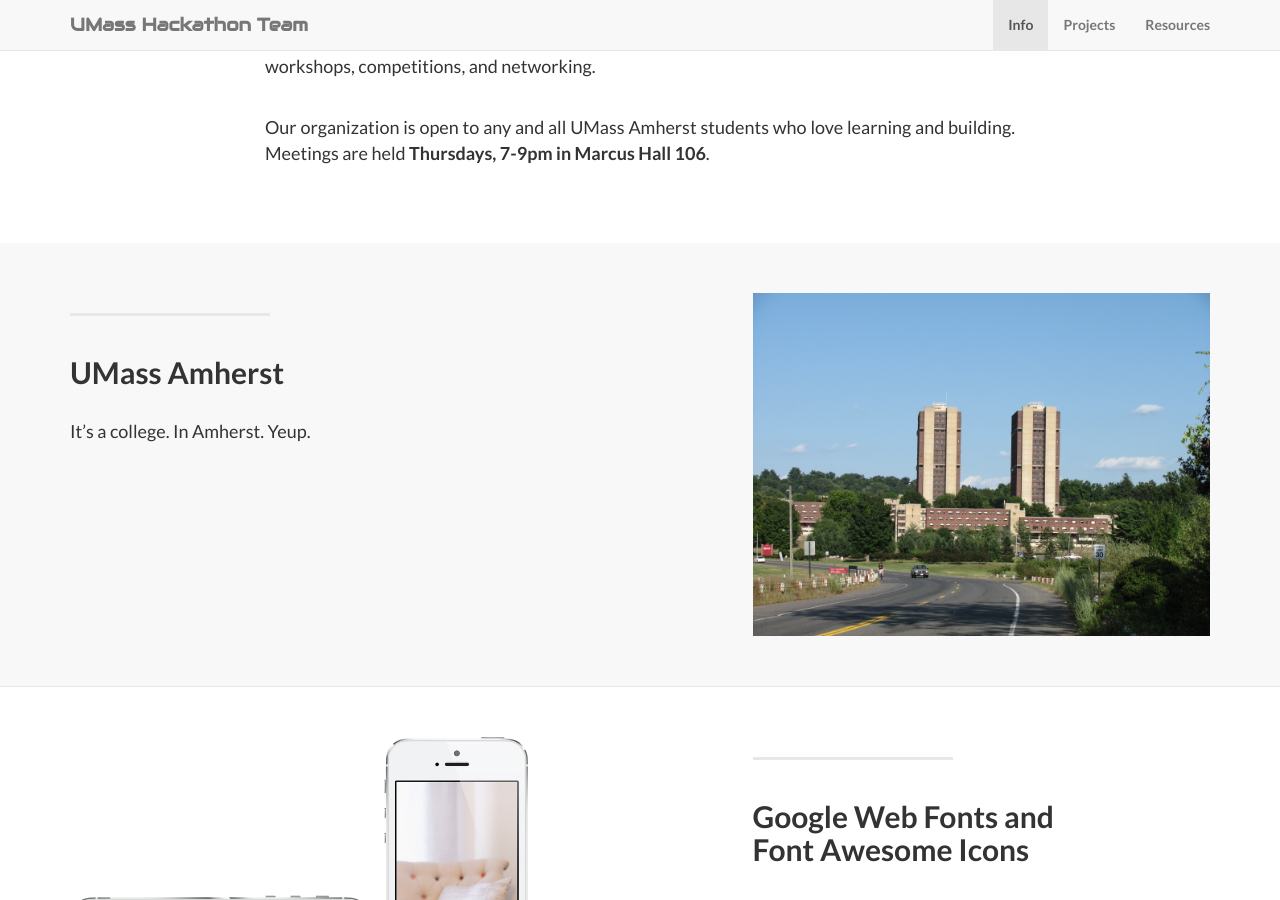
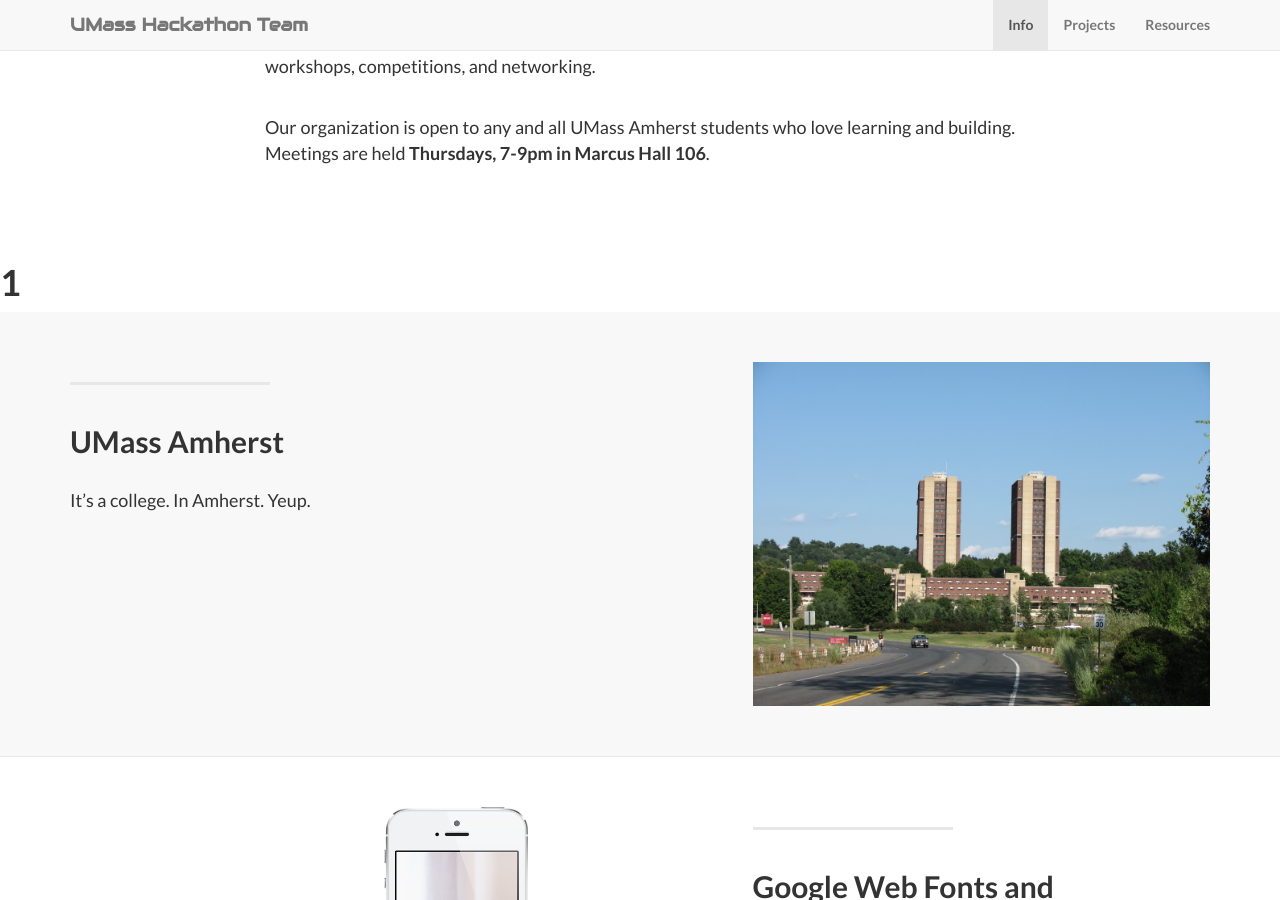
Before and after one commit to UMassHackathonTeam/UMassHackathonTeam.github.io, a Jekyll site: the page built from index.html, in a window 1280 px wide and 900 px high, scrolled down 898 px. Built offline with Jekyll 4.4.1, drawn with Linux system fonts in a browser that asks for light colours.

Commit message:
Update page_content.html

```diff
--- a/_includes/page_content.html
+++ b/_includes/page_content.html
@@ -1,6 +1,7 @@
 <section id="officers">
+  <h1>1</h1>
 {% for officer in site.officers %}
-<p>{{ officer.title }}</p>
+<p>{{ officer }}</p>
 {% endfor %}
 </section>
 
```
